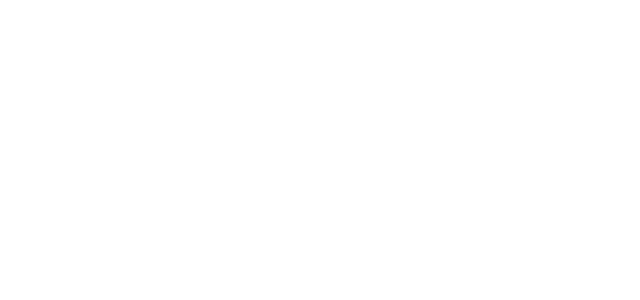
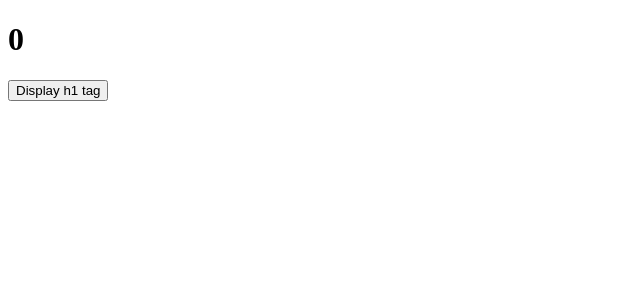
Before and after one commit to codewithsheetal/ReactSession17Dec, a React (Vite) app: page / in a window 1280 px wide. Shown: the top 300 px of the page, without its empty margins (0-640 px from the left). Built offline with nearby package versions, Linux system fonts and the light colour scheme.

Commit message:
stateExample added

```diff
--- a/src/App.jsx
+++ b/src/App.jsx
@@ -10,6 +10,7 @@
 import Component from './component/Component'
 import Arrowcomp from './component/Arrowcomp'
 import Event from './component/Event'
+import StateExample from './component/StateExample'
 
 function App() {
 
@@ -20,7 +21,8 @@
     {/* <JsxRule/>
     <Conditional/> */}
     {/* <Component/> */}
-    <Event/>
+    {/* <Event/> */}
+    <StateExample/>
 
     </>
   )
--- /dev/null
+++ b/src/component/StateExample.jsx
@@ -0,0 +1,40 @@
+import React, { useState } from 'react'
+
+function StateExample() {
+    const[count,setCount]= useState(0); // count = 0
+    const[display,setDisplay]=useState(false);
+    const[name,setName]=useState("sheetal");
+
+    console.log("render")
+    // setCount(count+1)
+
+    function handleClick(){
+        setCount(count+1);
+        console.log(count); //0
+    }
+    return (
+        <>
+        <h1>{count}</h1>
+        {/* <button onClick={()=>setCount(count+10)}>increment </button> */}
+
+        {/* <button onClick={handleClick}>Count Console</button> */}
+{/*
+        <button onClick={()=>{
+            setCount(count+1)
+            setCount(count+1)
+            setCount(count+1)
+        }}>increment by 3</button> */}
+
+        {/* <button onClick={()=>{
+            setCount(prev=>prev+1);
+            setCount(prev=>prev+1);
+            setCount(prev=>prev+1);
+        }}>Inc by 3</button> */}
+
+    <button onClick={()=>setDisplay(!display)}>Display h1 tag</button>
+        {display && <h1>hello everyone, </h1> }
+        </>
+    )
+}
+
+export default StateExample
```
